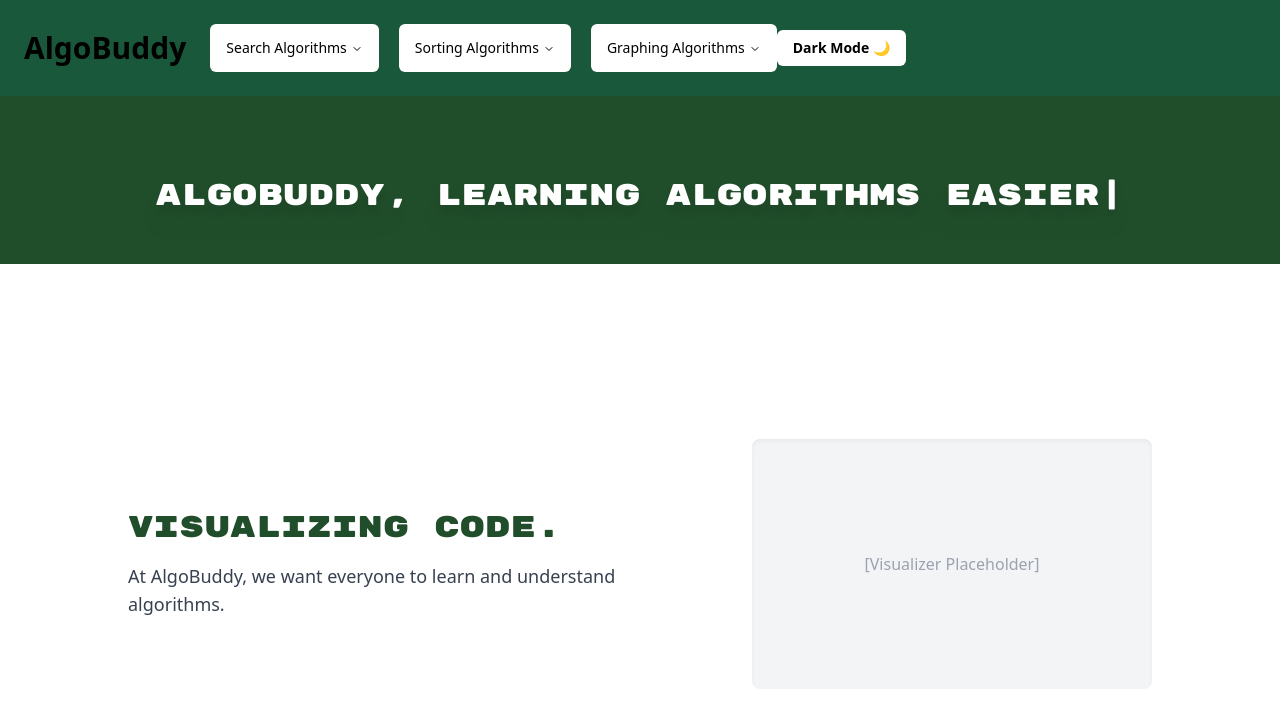
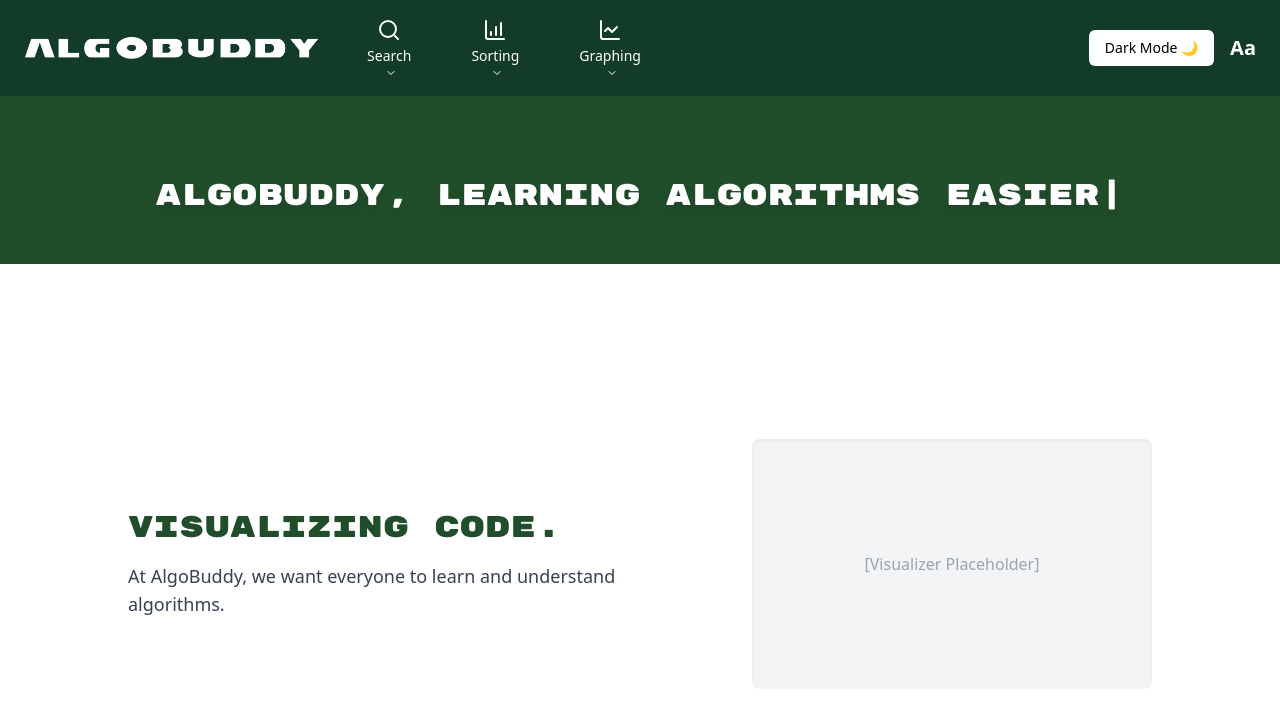
Before and after one commit to Taiyo10/AlgoBuddy, a React (Vite) app in the folder algobuddy/: page / in a window 1280 px wide. Shown: the top 728 px of the page. Built offline with nearby package versions, Linux system fonts and the light colour scheme.

Commit message:
updated nav bar

```diff
--- a/algobuddy/src/components/hero/nav_bar.jsx
+++ b/algobuddy/src/components/hero/nav_bar.jsx
@@ -1,5 +1,4 @@
-import React from "react";
-import { useEffect } from "react";
+import React, { useEffect } from "react";
 import { Link } from "react-router-dom";
 import {
   NavigationMenu,
@@ -11,12 +10,14 @@ import {
 } from "@/components/ui/navigation-menu";
 import { cn } from "@/lib/utils";
 import DarkModeToggle from "./darkModeToggle";
+import { BarChart4, Search, LineChart } from "lucide-react";
 
 // Dummy data
 const searchAlgos = [
   { title: "Linear Search", href: "/linearsearch" },
   { title: "Binary Search", href: "/binarysearch" },
 ];
+
 const sortingAlgos = [
   { title: "Merge Sort", href: "/mergesort" },
   { title: "Quick Sort", href: "/quicksort" },
@@ -25,14 +26,14 @@ const sortingAlgos = [
   { title: "Selection Sort", href: "/selectionsort" },
   { title: "Heap Sort", href: "/heapsort" },
 ];
+
 const graphingAlgos = [
   { title: "Breadth First Search", href: "/bfs" },
   { title: "Depth First Search", href: "/dfs" },
 ];
 
 // Reusable list item
-const ListItem = ({ title, href }) => {
-  return (
+const ListItem = ({ title, href }) => (
   <li>
     <NavigationMenuLink asChild>
       <Link
@@ -47,7 +48,6 @@ const ListItem = ({ title, href }) => {
     </NavigationMenuLink>
   </li>
 );
-};
 
 function useNavigationMenuAlign() {
   useEffect(() => {
@@ -64,7 +64,7 @@ function useNavigationMenuAlign() {
       }
     });
 
-    const menu = document.querySelector("[data-slot='navigation-menu']"); // ✅ CORRECT
+    const menu = document.querySelector("[data-slot='navigation-menu']");
     if (menu) {
       observer.observe(menu, { attributes: true, subtree: true, attributeFilter: ["data-state"] });
     }
@@ -73,23 +73,25 @@ function useNavigationMenuAlign() {
   }, []);
 }
 
-
 const NavBar = () => {
-  useNavigationMenuAlign(); // hook in here ✅
+  useNavigationMenuAlign();
 
   return (
-    <div className="flex w-full h-24 items-center px-6 bg-primary text-3xl font-bold">
-      <Link to="/" className="title hover:underline cursor-pointer mr-6">
-        AlgoBuddy
+    <div className="w-full h-24 px-6 bg-[#123B29] text-white flex items-center justify-between">
+      {/* Left section: Logo + Navigation */}
+      <div className="flex items-center space-x-8">
+        <Link to="/">
+          <img src="/logo.png" alt="AlgoBuddy Logo" className="h-6 w-auto" />
         </Link>
+
         <NavigationMenu>
-        <NavigationMenuList className="flex space-x-4">
-          {/* Search */}
+          <NavigationMenuList className="flex space-x-6">
             <NavigationMenuItem>
-            <NavigationMenuTrigger className="submenu-trigger h-12">
-              Search Algorithms
+              <NavigationMenuTrigger className="submenu-trigger h-auto bg-transparent flex flex-col items-center text-white">
+                <Search className="w-6 h-6 mb-1" />
+                <span className="text-sm font-medium">Search</span>
               </NavigationMenuTrigger>
-            <NavigationMenuContent className="bg-red-200 rounded-b-md rounded-r-md">
+              <NavigationMenuContent className="bg-white text-black rounded-b-md rounded-r-md">
                 <ul className="grid w-[300px] gap-2 p-4">
                   {searchAlgos.map((algo) => (
                     <ListItem key={algo.title} title={algo.title} href={algo.href} />
@@ -98,12 +100,12 @@ const NavBar = () => {
               </NavigationMenuContent>
             </NavigationMenuItem>
 
-          {/* Sorting */}
             <NavigationMenuItem>
-            <NavigationMenuTrigger className="submenu-trigger h-12">
-              Sorting Algorithms
+              <NavigationMenuTrigger className="submenu-trigger h-auto bg-transparent flex flex-col items-center text-white">
+                <BarChart4 className="w-6 h-6 mb-1" />
+                <span className="text-sm font-medium">Sorting</span>
               </NavigationMenuTrigger>
-            <NavigationMenuContent className="bg-red-200 rounded-b-md rounded-r-md">
+              <NavigationMenuContent className="bg-white text-black rounded-b-md rounded-r-md">
                 <ul className="grid w-[300px] gap-2 p-4">
                   {sortingAlgos.map((algo) => (
                     <ListItem key={algo.title} title={algo.title} href={algo.href} />
@@ -112,12 +114,12 @@ const NavBar = () => {
               </NavigationMenuContent>
             </NavigationMenuItem>
 
-          {/* Graphing */}
             <NavigationMenuItem>
-            <NavigationMenuTrigger className="submenu-trigger h-12">
-              Graphing Algorithms
+              <NavigationMenuTrigger className="submenu-trigger h-auto bg-transparent flex flex-col items-center text-white">
+                <LineChart className="w-6 h-6 mb-1" />
+                <span className="text-sm font-medium">Graphing</span>
               </NavigationMenuTrigger>
-            <NavigationMenuContent className="bg-red-200 rounded-b-md rounded-r-md">
+              <NavigationMenuContent className="bg-white text-black rounded-b-md rounded-r-md">
                 <ul className="grid w-[300px] gap-2 p-4">
                   {graphingAlgos.map((algo) => (
                     <ListItem key={algo.title} title={algo.title} href={algo.href} />
@@ -127,7 +129,13 @@ const NavBar = () => {
             </NavigationMenuItem>
           </NavigationMenuList>
         </NavigationMenu>
-      <DarkModeToggle/>
+      </div>
+
+      {/* Right section: Toggle */}
+      <div className="flex items-center space-x-4">
+        <DarkModeToggle />
+        <button className="text-white text-xl font-bold">Aa</button>
+      </div>
     </div>
   );
 };
--- a/algobuddy/src/pages/homepage.jsx
+++ b/algobuddy/src/pages/homepage.jsx
@@ -16,7 +16,7 @@ const Homepage = () => {
       </div>
 
       {/* White Visualizer Section (fills visible screen height) */}
-      <div className="bg-background w-full min-h-[calc(100vh-200px)] px-6 py-4 -mt-8 flex flex-col md:flex-row items-center justify-center gap-12">
+      <div className="bg-background w-full min-h-[calc(100vh-200px)] px-6 py-14 -mt-8 flex flex-col md:flex-row items-center justify-center gap-12">
         {/* Left Text Block */}
         <div className="max-w-xl text-left">
           <h2 className="text-3xl font-rubikmono text-[#204D2A] mb-4">
```
Also changed, not shown: algobuddy/public/logo.png (added). Lines whose indentation alone changed are shown as unchanged.
